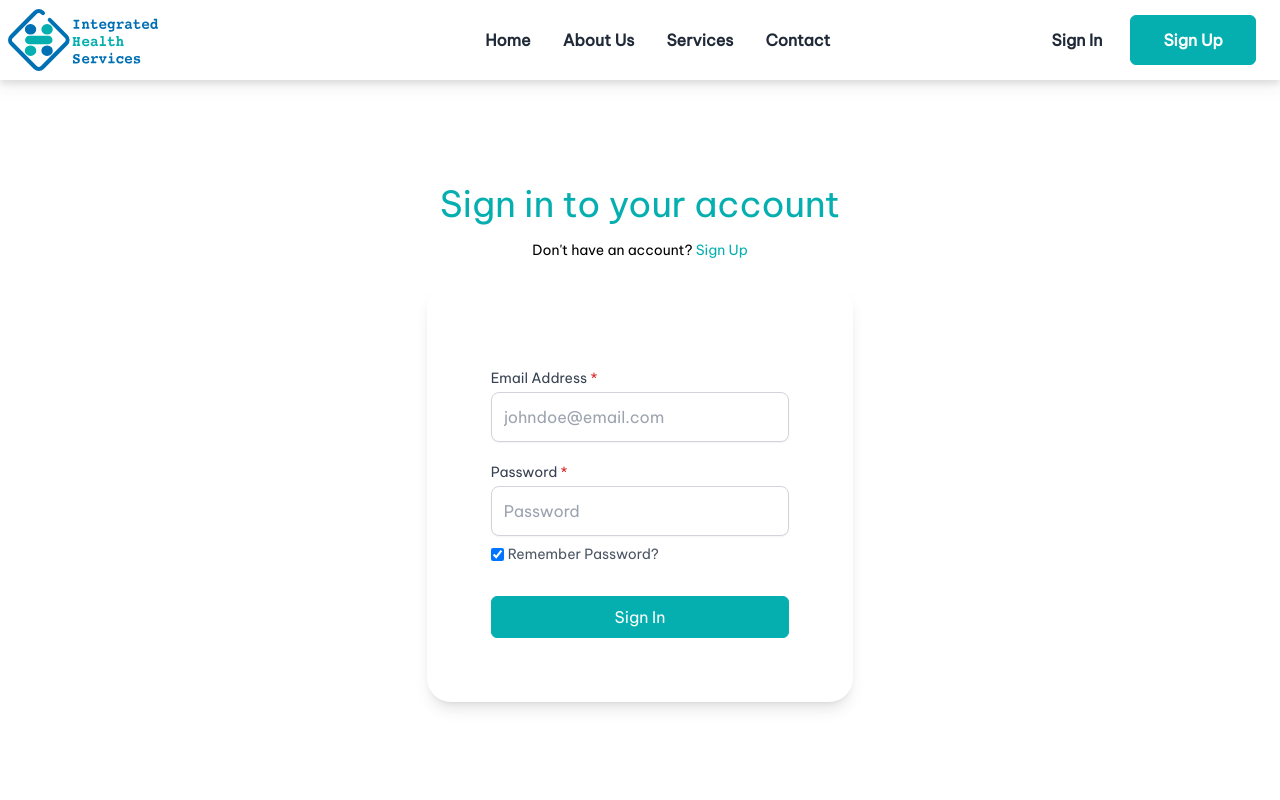
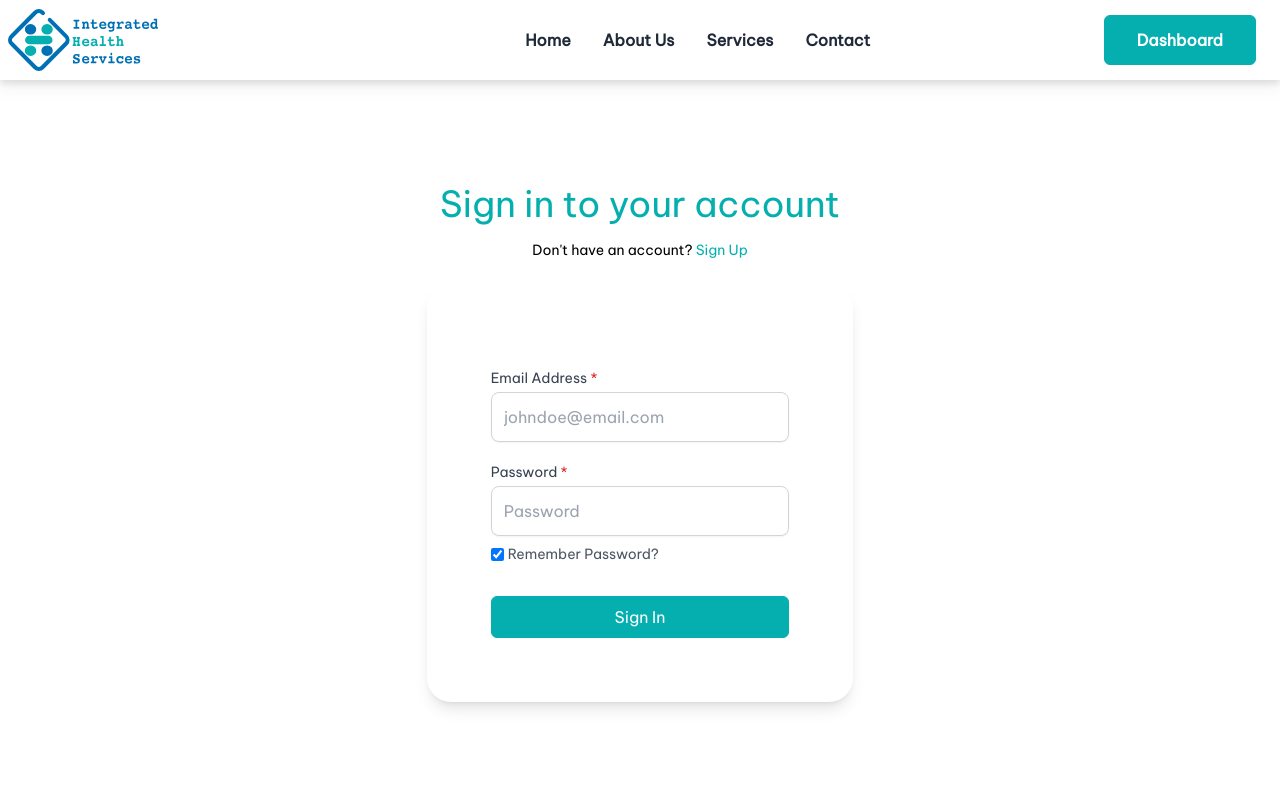
Before and after one commit to ihsidna/ihs-frontend, a React (Create React App) app: page /signin in a window 1280 px wide. Shown: the top 800 px of the page. Built offline with nearby package versions, Linux system fonts and the light colour scheme; sample sign-in values are in the browser's storage.

Commit message:
refactor - add loggedinFlag to dynamically render home navbar links

```diff
--- a/src/components/app/SignInForm.jsx
+++ b/src/components/app/SignInForm.jsx
@@ -35,6 +35,7 @@ const SignInForm = () => {
 			// this is used to persist the login
 			// delete on logout
 			localStorage.setItem('userType', userType);
+			localStorage.setItem('loggedInFlag', JSON.stringify(true));
 
 			setLoading(false);
 			setEmail('');
--- a/src/components/website/globals/Navbar.jsx
+++ b/src/components/website/globals/Navbar.jsx
@@ -7,6 +7,7 @@ import Logo from "../../../assets/images/logo.svg";
 const Navbar = () => {
 	const navigate = useNavigate();
 	const [nav, setNav] = useState(false);
+	const loggedInFlag = JSON.parse(localStorage.getItem("loggedInFlag"));
 	const handleNav = () => setNav(!nav) ;
 	const scrollToTop = window.scrollTo({top: 0, left: 0, behavior: 'auto'});
 
@@ -40,6 +41,9 @@ const Navbar = () => {
 				</div>
 				{/*End Desktop Nav Links*/}
 
+				{!loggedInFlag
+					?
+						(
 							<div className="font-semibold hidden md:flex pr-4">
 								<button className="bg-transparent border-0 text-gray-800 md:px-7 md:py-3" onClick={() => {
 									navigate('/signin')
@@ -48,6 +52,17 @@ const Navbar = () => {
 									navigate('/signup')
 								}}>Sign Up</button>
 							</div>
+						)
+					:
+						(
+							<div className="font-semibold hidden md:flex pr-4">
+								<button className="px-8 py-3" onClick={() => {
+									navigate('/dashboard')
+								}}>Dashboard</button>
+							</div>
+						)
+				}
+
 				<div className="md:hidden" onClick={handleNav}>
 					{ !nav ? <MenuIcon className="h-6 w-6 mr-4"/> : <XIcon className="h-6 w-6 mr-4"/> }
 				</div>
@@ -74,6 +89,10 @@ const Navbar = () => {
 						<div>Contact</div>
 					</Link>
 				</li>
+
+				{!loggedInFlag
+					?
+					(
 						<div className="flex flex-col my-4">
 							<button className="bg-transparent text-ihs-green px-8 py-3 mb-4" onClick={() => {
 								navigate('/signin'); handleNav(); return scrollToTop
@@ -86,6 +105,17 @@ const Navbar = () => {
 								Sign Up
 							</button>
 						</div>
+					)
+					:
+					<div className="flex flex-col my-4">
+						<button className="px-8 py-3" onClick={() => {
+							navigate('/dashboard'); handleNav(); return scrollToTop
+						}}>
+							Dashboard
+						</button>
+					</div>
+				}
+
 			</ul>
 		</div>
 	);
```
Lines whose indentation alone changed are shown as unchanged.
